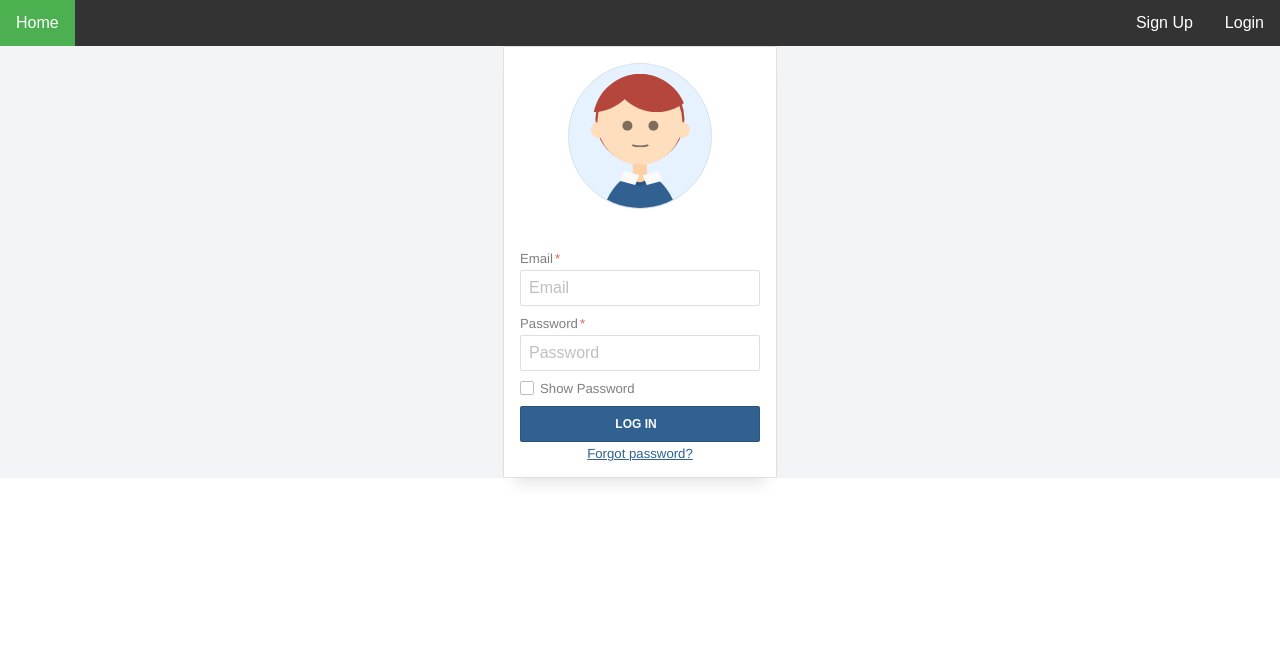
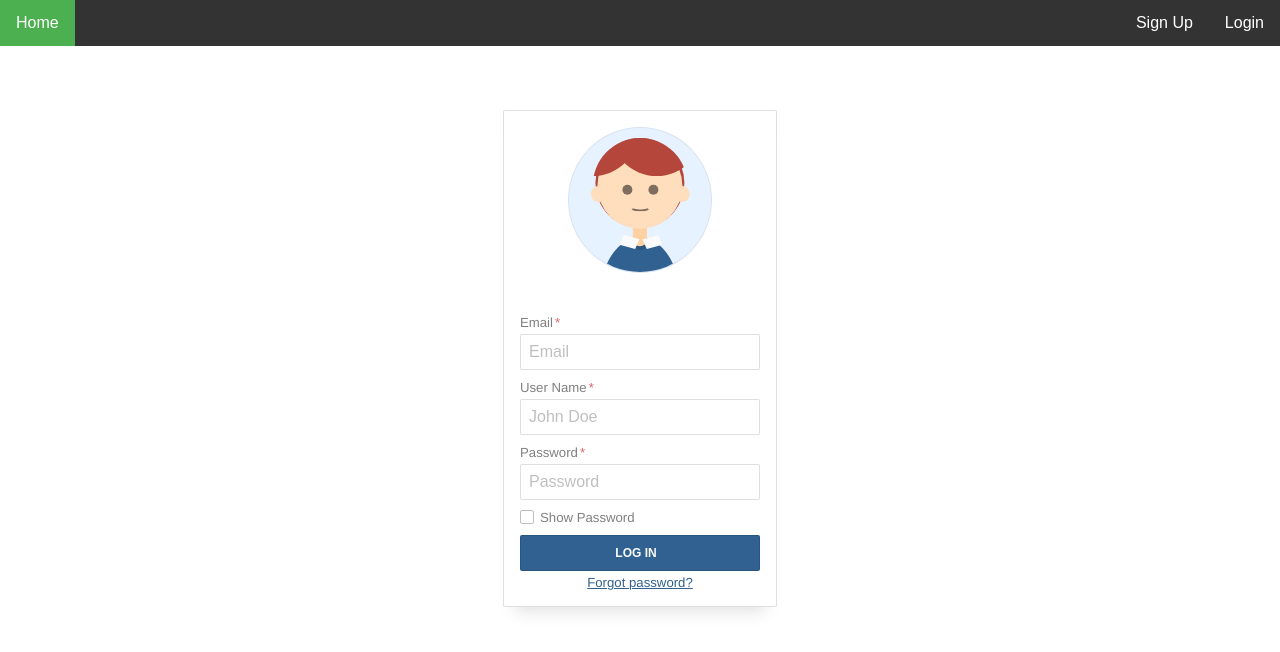
Before and after one commit to Sala-Khaliff-Jr/image-server-auth, a Flask app: page /signup in a window 1280 px wide. Shown: the top 652 px of the page. Run offline with Flask 2, Linux system fonts and the light colour scheme; some libraries are stand-ins or nearby versions.

Commit message:
sugnup form working

```diff
--- a/project/templates/base1.html
+++ b/project/templates/base1.html
@@ -189,14 +189,13 @@
 
     .signupform {
       align-items: center;
-      background: #f2f4f8;
       border: 0;
       display: flex;
       font-family: Helvetica, Arial, sans-serif;
       font-size: 16px;
       height: 100%;
       justify-content: center;
-      margin: 0;
+      margin: 5%;
       padding: 0;
     }
 
--- a/project/templates/signup.html
+++ b/project/templates/signup.html
@@ -36,15 +36,31 @@
 </div> -->
 
 <div class="signupform">
+    {% with messages = get_flashed_messages() %}
+        {% if messages %}
+            <div class="notification is-danger">
+                {{ messages[0] }}. Go to <a href="{{ url_for('auth.login') }}">login page</a>.
+            </div>
+        {% endif %}
+    {% endwith %}
 
     <form method="POST" action="/signup" id="login-form" class="login-form" autocomplete="off" role="main">
         <h1 class="a11y-hidden">Login Form</h1>
+        <!-- Email -->
         <div>
             <label class="label-email">
                 <input type="email" class="text" name="email" placeholder="Email" tabindex="1" required />
                 <span class="required">Email</span>
             </label>
         </div>
+        <!-- User Name -->
+        <div>
+            <label class="label-email">
+                <input type="text" class="text" name="name" placeholder="John Doe" tabindex="1" required />
+                <span class="required">User Name</span>
+            </label>
+        </div>
+
         <input type="checkbox" name="show-password" class="show-password a11y-hidden" id="show-password" tabindex="3" />
         <label class="label-show-password" for="show-password">
             <span>Show Password</span>
```
